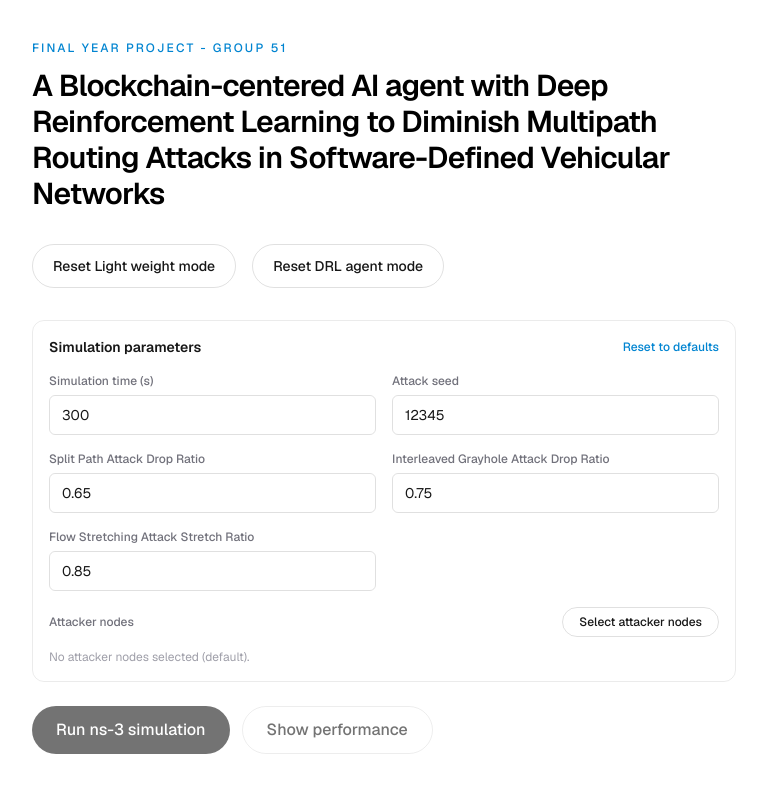
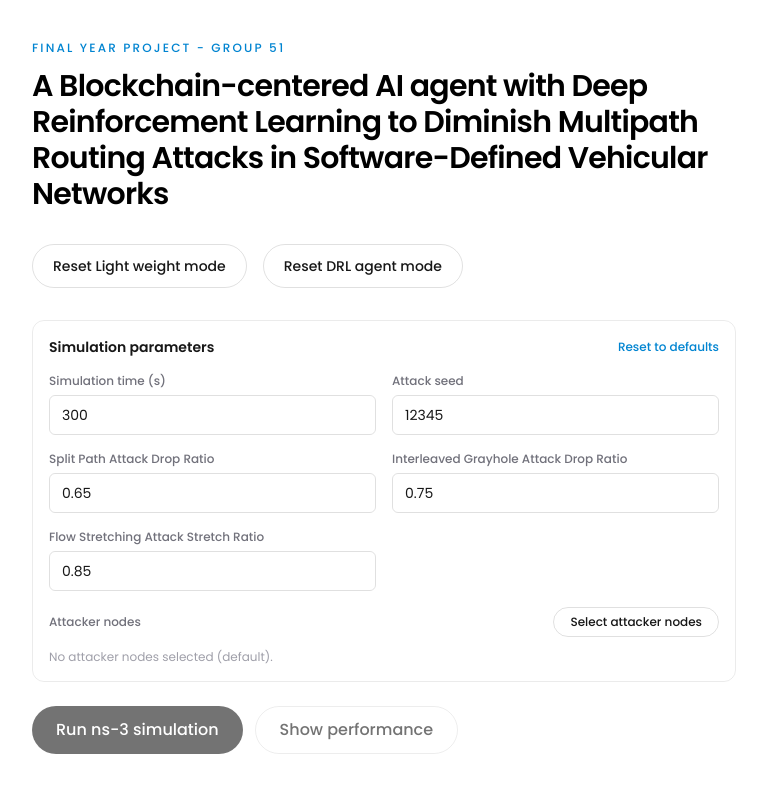
Before and after one commit to Chamodpw2000/fyp_ui, a Next.js app: page / in a window 1280 px wide. Shown: the top 792 px of the page, without its empty margins (256-1023 px from the left). Built offline with nearby package versions, Linux system fonts and the light colour scheme.

Commit message:
feat: update font settings to use Poppins for improved typography

```diff
--- a/app/globals.css
+++ b/app/globals.css
@@ -8,7 +8,7 @@
 @theme inline {
   --color-background: var(--background);
   --color-foreground: var(--foreground);
-  --font-sans: var(--font-geist-sans);
+  --font-sans: var(--font-poppins);
   --font-mono: var(--font-geist-mono);
 }
 
@@ -22,7 +22,7 @@
 body {
   background: var(--background);
   color: var(--foreground);
-  font-family: Arial, Helvetica, sans-serif;
+  font-family: var(--font-poppins), ui-sans-serif, system-ui, sans-serif;
 }
 
 /* --- Mode showcase artwork --- */
--- a/app/layout.tsx
+++ b/app/layout.tsx
@@ -1,10 +1,12 @@
 import type { Metadata } from "next";
-import { Geist, Geist_Mono } from "next/font/google";
+import { Poppins, Geist_Mono } from "next/font/google";
 import "./globals.css";
 
-const geistSans = Geist({
-  variable: "--font-geist-sans",
+const poppins = Poppins({
+  variable: "--font-poppins",
+  weight: ["400", "500", "600", "700"],
   subsets: ["latin"],
+  display: "swap",
 });
 
 const geistMono = Geist_Mono({
@@ -21,7 +23,7 @@
   return (
     <html
       lang="en"
-      className={`${geistSans.variable} ${geistMono.variable} h-full antialiased`}
+      className={`${poppins.variable} ${geistMono.variable} h-full antialiased`}
     >
       <body className="min-h-full flex flex-col">{children}</body>
     </html>
```
